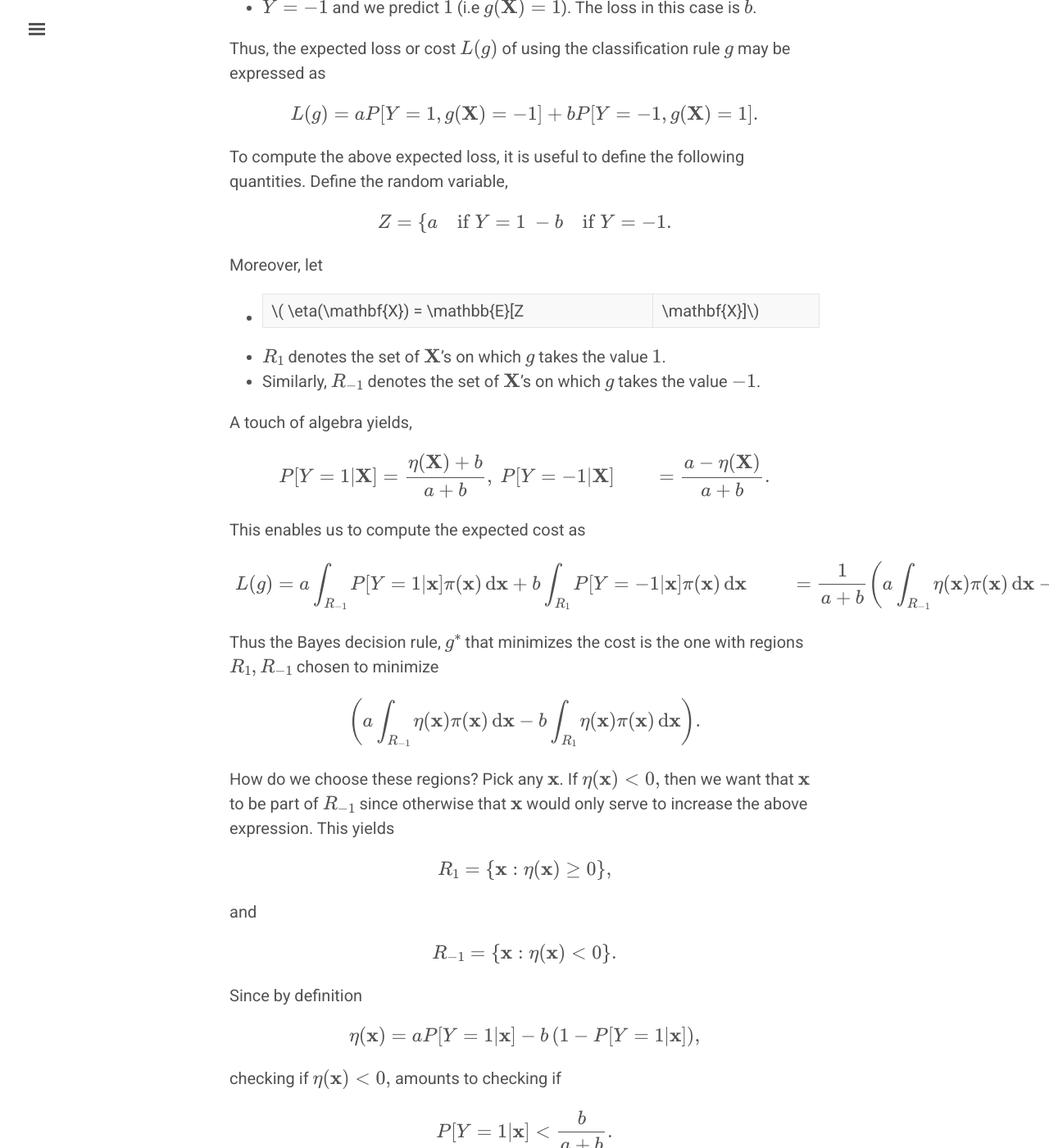
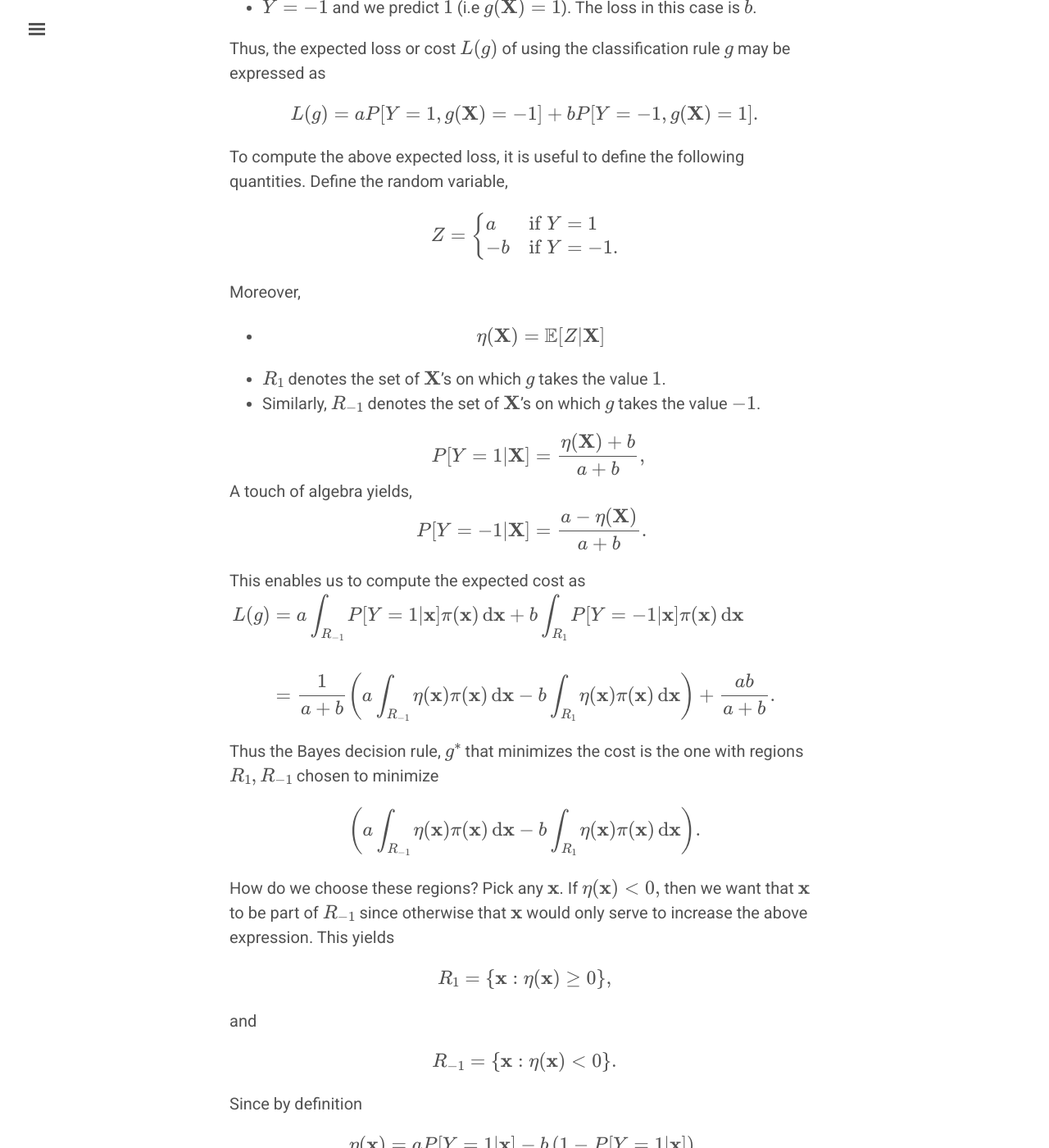
Before and after one commit to nachikethas/nachikethas.github.io, a Jekyll site: the page built from _posts/2016-10-12-bayes-classifier.md, in a window 1280 px wide and 1400 px high, scrolled down 698 px. Shown: the whole window at 82% size. Built offline with Jekyll 4.4.1, drawn with Linux system fonts in a browser that asks for light colours; some web fonts are replaced; Markdown is read by kramdown in place of the engine named in the settings; formulas are drawn with MathJax 3; some of the changed text lies outside the part shown.

```diff
--- a/_config.yml
+++ b/_config.yml
@@ -2,7 +2,7 @@
 #
 permalink:           pretty
 
-markdown:            redcarpet
+markdown:            kramdown
 
 # About/contact
 author:
--- a/_posts/2016-10-12-bayes-classifier.md
+++ b/_posts/2016-10-12-bayes-classifier.md
@@ -9,109 +9,128 @@ Thanks to [Prof. Larry](http://www-bcf.usc.edu/~larry/) for this problem!
 
 Consider the following binary classification problem. Every individual
 of a population is associated with an independent replicate of the pair
-\\( (\mathbf{X}, Y) \\), having known joint distribution and where the
-(observed) covariate \\(\mathbf{X}\\) has a (marginal) distribution
-\\(\pi\\), and the (unobserved) response \\(Y \in \\{-1, 1\\} \\). Suppose
-the costs of misclassifying an individual with \\(Y = 1\\) and \\(Y =
--1\\) are \\(a > 0\\) and \\(b > 0\\), respectively. What's the Bayes
+$$ (\mathbf{X}, Y) $$, having known joint distribution and where the
+(observed) covariate $$\mathbf{X}$$ has a (marginal) distribution
+$$\pi$$, and the (unobserved) response $$Y \in \{-1, 1\} $$. Suppose
+the costs of misclassifying an individual with $$Y = 1$$ and $$Y =
+-1$$ are $$a > 0$$ and $$b > 0$$, respectively. What's the Bayes
 decision rule?
 
-A classification rule, say \\(g\\), is a function of \\(\mathbf{X}\\)
-taking values in \\(\\{-1, 1\\}\\). We incur a loss when,
+A classification rule, say $$g$$, is a function of $$\mathbf{X}$$
+taking values in $$\{-1, 1\}$$. We incur a loss when,
 
-* \\(Y=1\\) and we predict \\(-1\\) (i.e \\(g(\mathbf{X}) = -1\\)).
-  The loss in this case is \\(a\\).
-* \\(Y=-1\\) and we predict \\(1\\) (i.e \\(g(\mathbf{X}) = 1\\)).
-  The loss in this case is \\(b\\).
+* $$Y=1$$ and we predict $$-1$$ (i.e $$g(\mathbf{X}) = -1$$).
+  The loss in this case is $$a$$.
+* $$Y=-1$$ and we predict $$1$$ (i.e $$g(\mathbf{X}) = 1$$).
+  The loss in this case is $$b$$.
 
-Thus, the expected loss or cost \\(L(g)\\) of using the classification
-rule \\(g\\) may be expressed as
-\\[
+Thus, the expected loss or cost $$L(g)$$ of using the classification
+rule $$g$$ may be expressed as
+
+$$
     L(g) = aP[Y=1, g(\mathbf{X}) = -1] + bP[Y=-1, g(\mathbf{X}) = 1].
-\\]
+$$
+
 To compute the above expected loss, it is useful to define the following
 quantities. Define the random variable,
-\\[
+
+$$
 Z =
 \begin{cases}
-    a & \text{if } Y = 1 \\\\
+    a & \text{if } Y = 1 \\
     -b & \text{if } Y = -1.
 \end{cases}
-\\]
-Moreover, let
+$$
 
-* \\( \eta(\mathbf{X}) = \mathbb{E}[Z | \mathbf{X}]\\)
-* \\(R_1\\) denotes the set of \\(\mathbf{X}\\)'s on which \\(g\\) takes
-  the value \\(1\\).
-* Similarly, \\(R\_{-1}\\) denotes the set of \\(\mathbf{X}\\)'s on which \\(g\\) takes
-  the value \\(-1\\).
+Moreover,
+
+* $$\eta(\mathbf{X}) = \mathbb{E}[Z | \mathbf{X}]$$
+* $$R_1$$ denotes the set of $$\mathbf{X}$$'s on which $$g$$ takes
+  the value $$1$$.
+* Similarly, $$R_{-1}$$ denotes the set of $$\mathbf{X}$$'s on which $$g$$ takes
+  the value $$-1$$.
 
 A touch of algebra yields,
-\\[ \begin{align}
+$$ \begin{align}
 P[Y=1 | \mathbf{X}] &= \frac{\eta(\mathbf{X}) + b}{a + b}, \\\\
 P[Y=-1 | \mathbf{X}] &= \frac{a - \eta(\mathbf{X})}{a + b}.
-\end{align} \\]
+\end{align} $$
 
 This enables us to compute the expected cost as
-\\[ \begin{align}
-L(g) &= a \int\_{R\_{-1}} P[Y=1 | \mathbf{x}] \pi(\mathbf{x}) \,
-    \mathrm{d}\mathbf{x} + b \int\_{R_1} P[Y= -1 | \mathbf{x}]
+$$ \begin{align}
+L(g) &= a \int_{R_{-1}} P[Y=1 | \mathbf{x}] \pi(\mathbf{x}) \,
+    \mathrm{d}\mathbf{x} + b \int_{R_1} P[Y= -1 | \mathbf{x}]
     \pi(\mathbf{x}) \, \mathrm{d}\mathbf{x} \\\\
     &= \frac{1}{a + b}
-    \left(a \int\_{R\_{-1}} \eta(\mathbf{x}) \pi(\mathbf{x}) \,\mathrm{d}\mathbf{x} -
-    b\int\_{R\_1}\eta(\mathbf{x})\pi(\mathbf{x})\,\mathrm{d}\mathbf{x}\right)
+    \left(a \int_{R_{-1}} \eta(\mathbf{x}) \pi(\mathbf{x}) \,\mathrm{d}\mathbf{x} -
+    b\int_{R_1}\eta(\mathbf{x})\pi(\mathbf{x})\,\mathrm{d}\mathbf{x}\right)
     + \frac{ab}{a + b}.
-\end{align} \\]
+\end{align} $$
 
-Thus the Bayes decision rule, \\(g^\* \\) that minimizes the cost is the
-one with regions \\(R\_1, R\_{-1}\\) chosen to minimize
-\\[
-    \left(a \int\_{R\_{-1}} \eta(\mathbf{x}) \pi(\mathbf{x}) \,\mathrm{d}\mathbf{x} -
-    b\int\_{R\_1}\eta(\mathbf{x})\pi(\mathbf{x})\,\mathrm{d}\mathbf{x}\right).
-\\]
-How do we choose these regions? Pick any \\(\mathbf{x}\\). If
-\\(\eta(\mathbf{x}) < 0,\\) then we want that \\(\mathbf{x}\\) to be
-part of \\(R\_{-1}\\) since otherwise that \\(\mathbf{x}\\) would only
+Thus the Bayes decision rule, $$g^*$$ that minimizes the cost is the
+one with regions $$R_1, R_{-1}$$ chosen to minimize
+
+$$
+    \left(a \int_{R_{-1}} \eta(\mathbf{x}) \pi(\mathbf{x}) \,\mathrm{d}\mathbf{x} -
+    b\int_{R_1}\eta(\mathbf{x})\pi(\mathbf{x})\,\mathrm{d}\mathbf{x}\right).
+$$
+
+How do we choose these regions? Pick any $$\mathbf{x}$$. If
+$$\eta(\mathbf{x}) < 0,$$ then we want that $$\mathbf{x}$$ to be
+part of $$R_{-1}$$ since otherwise that $$\mathbf{x}$$ would only
 serve to increase the above expression. This yields
-\\[
-R\_1 = \\{ \mathbf{x} : \eta(\mathbf{x}) \ge 0 \\},
-\\]
+
+$$
+R_1 = \{ \mathbf{x} : \eta(\mathbf{x}) \ge 0 \},
+$$
+
 and
-\\[
-R\_{-1} = \\{ \mathbf{x} : \eta(\mathbf{x}) < 0 \\}.
-\\]
+
+$$
+R_{-1} = \{ \mathbf{x} : \eta(\mathbf{x}) < 0 \}.
+$$
+
 Since by definition
-\\[
+
+$$
 \eta(\mathbf{x}) = a P[Y=1|\mathbf{x}] - b\left(1 - P[Y=1|\mathbf{x}]\right),
-\\]
-checking if \\(\eta(\mathbf{x}) < 0,\\) amounts to checking if
-\\[
+$$
+
+checking if $$\eta(\mathbf{x}) < 0,$$ amounts to checking if
+
+$$
 P[Y=1|\mathbf{x}] < \frac{b}{a + b}.
-\\]
-Similarly, checking if \\(\eta(\mathbf{x}) \ge 0,\\) amounts to checking if
-\\[
+$$
+
+Similarly, checking if $$\eta(\mathbf{x}) \ge 0,$$ amounts to checking if
+
+$$
 P[Y=1|\mathbf{x}] \ge \frac{b}{a + b}.
-\\]
+$$
+
 This yields the optimum decision rule,
-\\[
-g^\*(\mathbf{x}) =
+
+$$
+g^*(\mathbf{x}) =
 \begin{cases}
-    1 & \text{if } P[Y=1|\mathbf{x}] \ge \frac{b}{a + b} \\\\
+    1 & \text{if } P[Y=1|\mathbf{x}] \ge \frac{b}{a + b} \\
    -1 & \text{if } P[Y=1|\mathbf{x}] < \frac{b}{a + b}.
 \end{cases}
-\\]
-Intuitively, if \\(a\\) is much larger than \\(b\\), then we care much
-more about (not) misclassifying \\(Y = 1\\) which makes us more likely
-to classify a given covariate \\(\mathbf{x}\\) as \\(1\\). The decision
-rule derived above satisfies this intuition. In the limit \\(a \to
-\infty\\), it is easy to see that the classifier will always classify an
-observation as \\(1\\). Finally, when \\(a\\) and \\(b\\) are the same,
+$$
+
+Intuitively, if $$a$$ is much larger than $$b$$, then we care much
+more about (not) misclassifying $$Y = 1$$ which makes us more likely
+to classify a given covariate $$\mathbf{x}$$ as $$1$$. The decision
+rule derived above satisfies this intuition. In the limit $$a \to
+\infty$$, it is easy to see that the classifier will always classify an
+observation as $$1$$. Finally, when $$a$$ and $$b$$ are the same,
 we recover the original Bayes classifier which simply looks at which
 response is most likely:
-\\[
-g^\*(\mathbf{x}) =
+
+$$
+g^*(\mathbf{x}) =
 \begin{cases}
-    1 & \text{if } P[Y=1|\mathbf{x}] \ge \frac{1}{2} \\\\
+    1 & \text{if } P[Y=1|\mathbf{x}] \ge \frac{1}{2} \\
    -1 & \text{if } P[Y=1|\mathbf{x}] <   \frac{1}{2}.
 \end{cases}
-\\]
+$$
```
